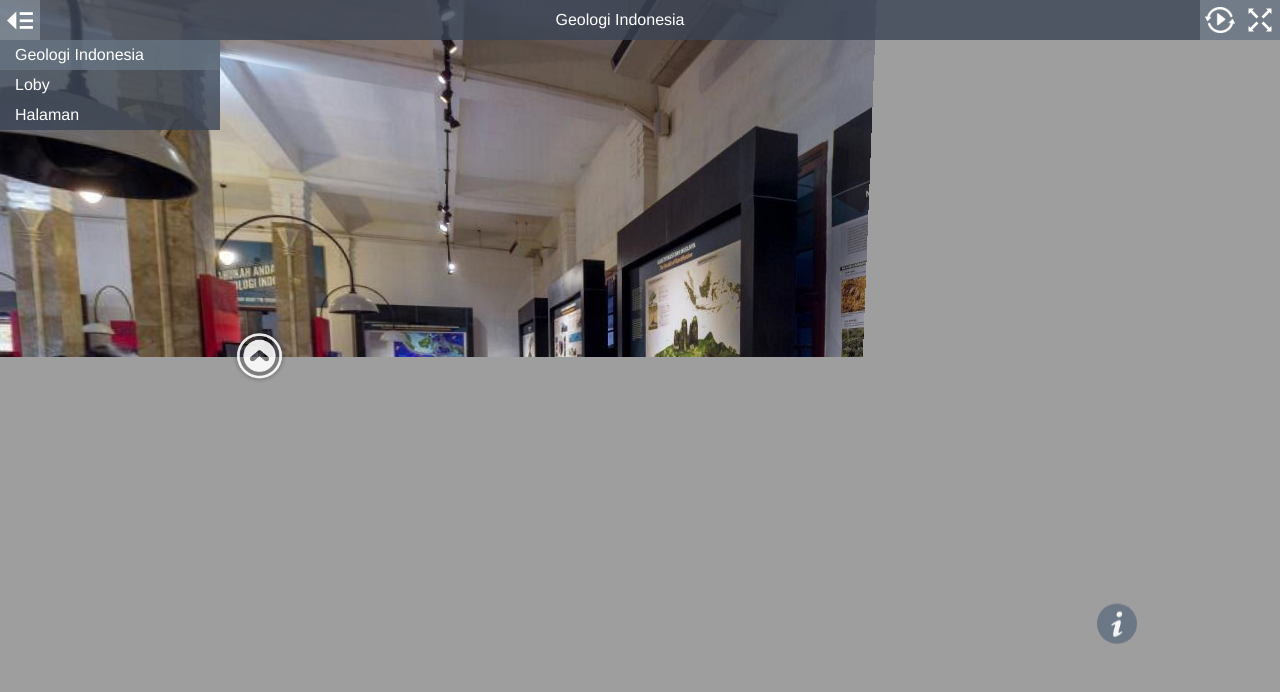
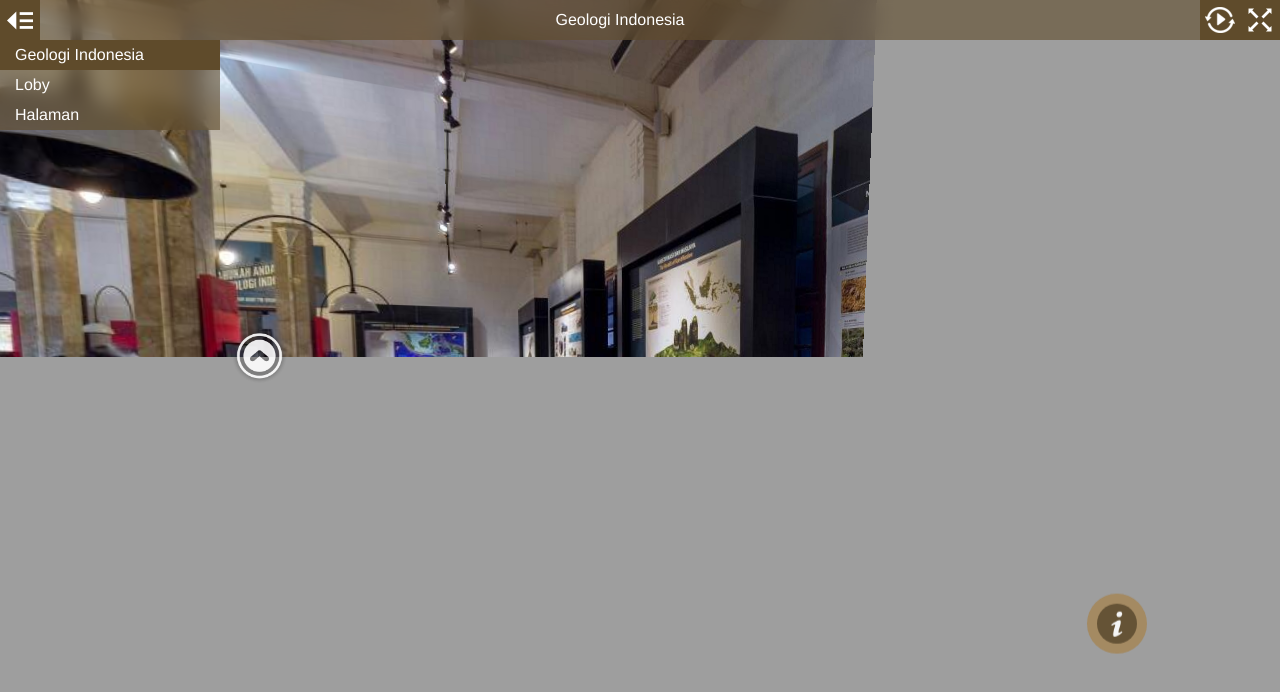
Before and after one commit to zidandff/virtual-museum, a plain HTML site: page index.html in a window 1280 px wide. Drawn offline with Linux system fonts and the light colour scheme.

Commit message:
change bg color

```diff
--- a/style.css
+++ b/style.css
@@ -79,8 +79,8 @@ body.multiple-scenes.mobile #titleBar {
   height: 100%;
   line-height: 30px;
   padding: 5px;
-  background-color: rgb(58,68,84);
-  background-color: rgba(58,68,84,0.8);
+  background-color: rgba(95, 75, 43, 0.6);
+  backdrop-filter: blur(10px);
   overflow: hidden;
   text-overflow: ellipsis;
   white-space: nowrap;
@@ -453,12 +453,17 @@ body.single-scene #sceneList, body.single-scene #sceneListToggle {
   width: 40px;
   height: 40px;
   border-radius: 20px;
-  background-color: rgb(103,115,131);
+  background-color: #5F4B2B;
+  box-shadow: 0 0 0 10px rgba(167, 131, 74, 0.8);
   cursor: pointer;
   -webkit-transition: width 0.3s ease-in-out 0.5s,
                       border-radius 0.3s ease-in-out 0.5s;
   transition: width 0.3s ease-in-out 0.5s,
               border-radius 0.3s ease-in-out 0.5s;
+}
+
+.info-hotspot.visible .info-hotspot-header {
+  box-shadow: none;
 }
 
 .mobile .info-hotspot .info-hotspot-header {
@@ -468,6 +473,7 @@ body.single-scene #sceneList, body.single-scene #sceneListToggle {
 }
 
 .desktop.no-touch .info-hotspot .info-hotspot-header:hover {
+  box-shadow: none;
   width: 260px;
   border-radius: 5px;
   -webkit-transition: width 0.3s ease-in-out,
@@ -553,7 +559,7 @@ body.single-scene #sceneList, body.single-scene #sceneListToggle {
   height: 40px;
   width: 40px;
   border-top-right-radius: 5px;
-  background-color: rgb(78,88,104);
+  background-color: #5F4B2B;
   visibility: hidden;
   -ms-transform: perspective(200px) rotateY(90deg);
   -webkit-transform: perspective(200px) rotateY(90deg);
@@ -592,6 +598,15 @@ body.single-scene #sceneList, body.single-scene #sceneListToggle {
   margin: 15%;
 }
 
+@keyframes growShrink {
+    0%, 100% {
+        transform: scale(1);
+    }
+    50% {
+        transform: scale(1.2);
+    }
+}
+
 .info-hotspot .info-hotspot-text {
   position: absolute;
   width: 300px;
@@ -600,7 +615,8 @@ body.single-scene #sceneList, body.single-scene #sceneListToggle {
   top: 40px;
   left: 0;
   padding: 10px;
-  background-color: rgb(58,68,84);
+  background-color: rgba(32, 24, 12, 0.7);
+  backdrop-filter: blur(10px);
   border-bottom-right-radius: 5px;
   border-bottom-left-radius: 5px;
   overflow-y: auto;
@@ -625,6 +641,7 @@ body.single-scene #sceneList, body.single-scene #sceneListToggle {
   -webkit-user-select: text;
   -ms-user-select: text;
   user-select: text;
+
 }
 
 .desktop .info-hotspot.visible .info-hotspot-text {
@@ -794,6 +811,25 @@ body.view-control-buttons .viewControlButton {
   display: block;
 }
 
+#autorotateToggle,
+#fullscreenToggle,
+#sceneListToggle {
+  background-color: #5F4B2B;
+}
+
+#sceneList .scenes {
+  background-color: rgba(95, 75, 43, 0.6);
+  backdrop-filter: blur(10px);
+}
+
+#sceneList .scene.current {
+  background-color: #5F4B2B;
+}
+
+.no-touch #sceneList .scene:hover {
+  background-color: #5F4B2B;
+}
+
 /* Hide controls when width is too small */
 @media (max-width: 600px) {
   body.view-control-buttons .viewControlButton {
```
